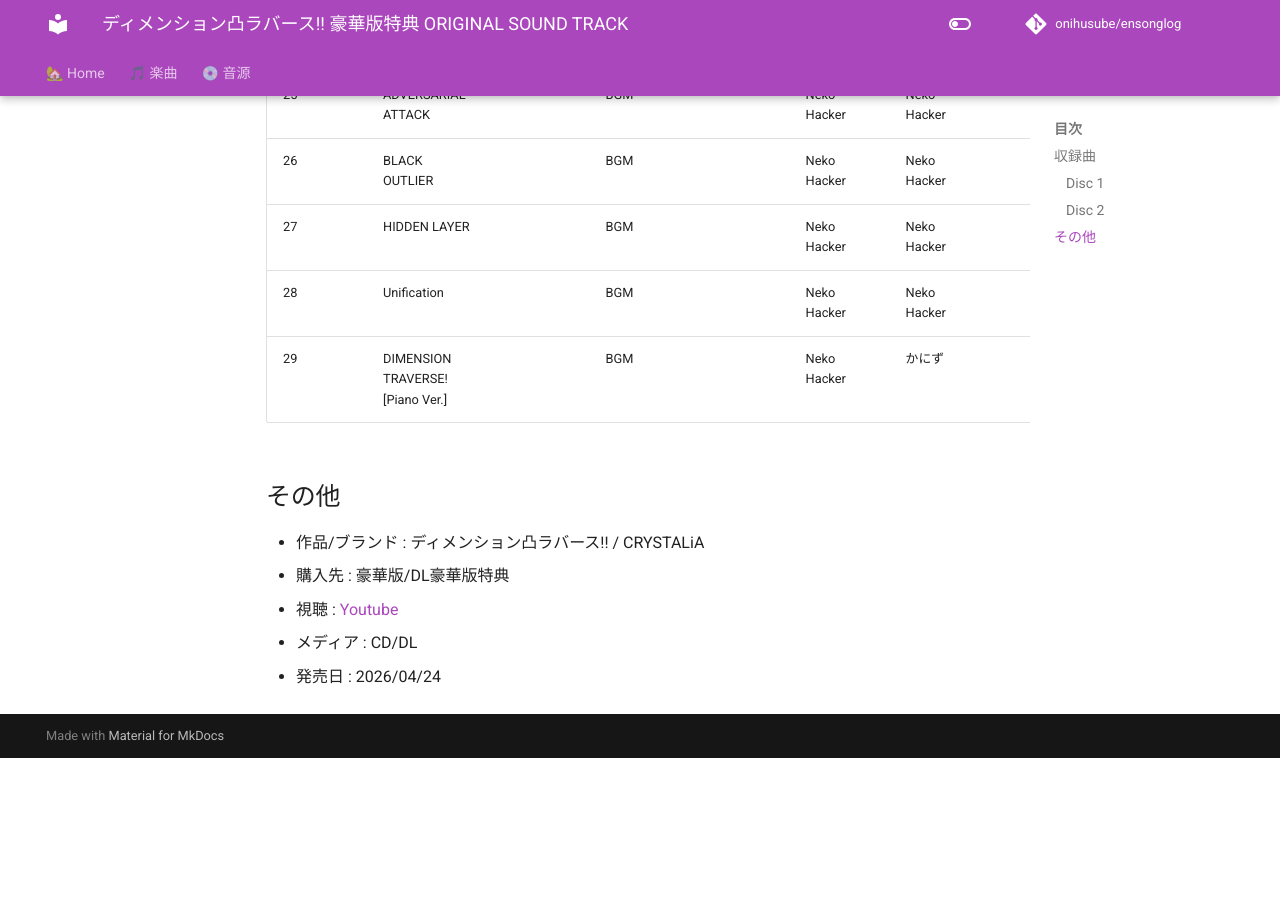
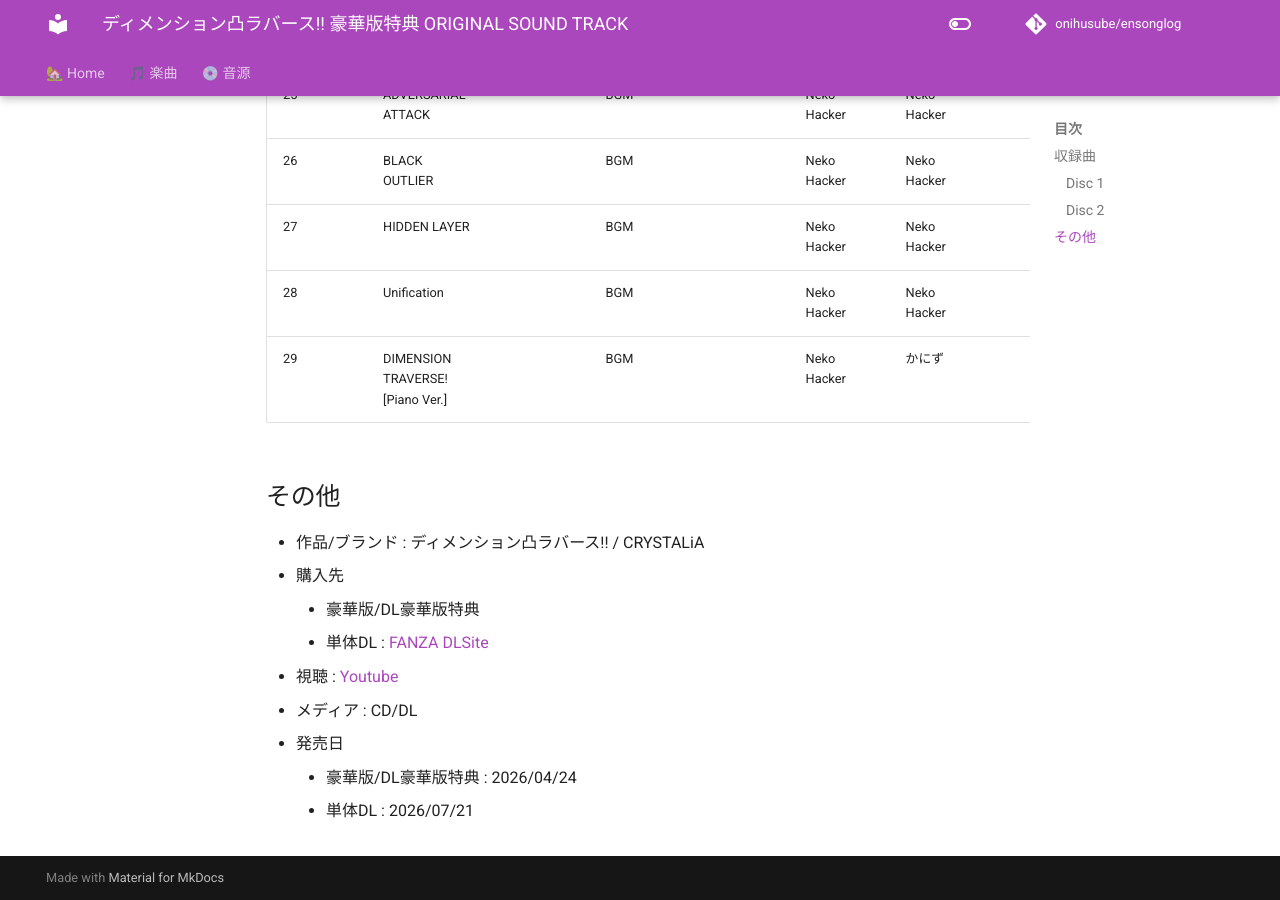
Before and after one commit to onihusube/ensonglog, an MkDocs documentation site: the page built from docs/2026/音源個別/ディメンション凸ラバース!!オリジナルサウンドトラック.md, in a window 1280 px wide and 900 px high, scrolled down 2781 px. Built offline with MkDocs 1.6.1 and Material for MkDocs 9.7.7, drawn with Linux system fonts in a browser that asks for light colours; comment, search, counter and statistics services are not loaded; before the commit the page ends 3539 px from its top, so only the background shows below that.

Commit message:
ディメンション凸ラバースサントラ単体追記

```diff
--- a/docs/2026/音源個別/ディメンション凸ラバース!!オリジナルサウンドトラック.md
+++ b/docs/2026/音源個別/ディメンション凸ラバース!!オリジナルサウンドトラック.md
@@ -49,7 +49,11 @@
 ## その他
 
 - 作品/ブランド : ディメンション凸ラバース!! / CRYSTALiA
-- 購入先 : 豪華版/DL豪華版特典
+- 購入先
+    - 豪華版/DL豪華版特典
+    - 単体DL : [FANZA](https://dlsoft.dmm.co.jp/detail/spal_0204) [DLSite](https://www.dlsite.com/pro/work/=/product_id/VJ01006572.html)
 - 視聴 : [Youtube](https://www.youtube.com/watch?v=EIKbzJeXBdc)
 - メディア : CD/DL
-- 発売日 : 2026/04/24
+- 発売日
+    - 豪華版/DL豪華版特典 : 2026/04/24
+    - 単体DL : 2026/07/21
```
Also changed, not shown: docs/2026/音源.md (+1 -1 lines).
